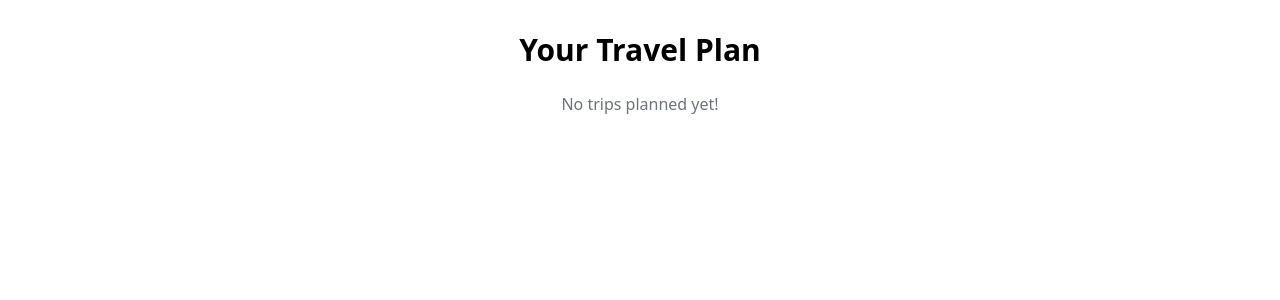
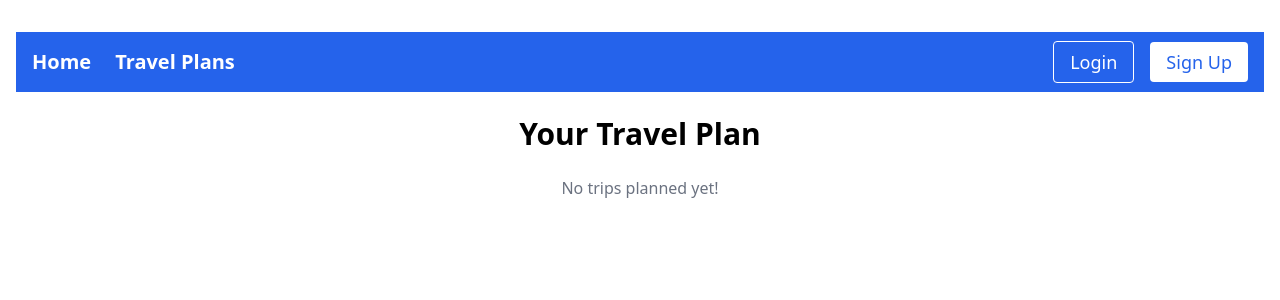
Before and after one commit to afigard/wandergoal, a Next.js app: page /plan in a window 1280 px wide. Shown: the top 300 px of the page. Built offline with nearby package versions, Linux system fonts and the light colour scheme.

Commit message:
✨ Header

```diff
--- /dev/null
+++ b/components/Header.js
@@ -0,0 +1,66 @@
+import { useState, useEffect } from "react";
+import Link from "next/link";
+import { useRouter } from "next/router";
+
+const Header = () => {
+  const router = useRouter();
+  const [isAuthenticated, setIsAuthenticated] = useState(false);
+
+  // Check if the user is authenticated
+  useEffect(() => {
+    const token = localStorage.getItem("token");
+    if (token) {
+      setIsAuthenticated(true);
+    }
+  }, []);
+
+  // Handle logout
+  const handleLogout = () => {
+    localStorage.removeItem("token");
+    setIsAuthenticated(false);
+    router.push("/login");
+  };
+
+  return (
+    <header className="bg-blue-600 text-white p-4 mb-6">
+      <div className="container mx-auto flex flex-col sm:flex-row justify-between items-center space-y-4 sm:space-y-0">
+        <div className="flex flex-col sm:flex-row space-y-2 sm:space-y-0 sm:space-x-6">
+          <Link href="/" className="text-lg sm:text-xl font-bold">
+            Home
+          </Link>
+          <Link href="/plan" className="text-lg sm:text-xl font-bold">
+            Travel Plans
+          </Link>
+        </div>
+
+        <div className="space-y-2 sm:space-y-0 sm:space-x-4">
+          {!isAuthenticated ? (
+            <>
+              <Link
+                href="/login"
+                className="text-lg border border-white px-3 py-2 rounded sm:px-4"
+              >
+                Login
+              </Link>
+              <Link
+                href="/signup"
+                className="text-lg bg-white text-blue-600 px-3 py-2 rounded sm:px-4"
+              >
+                Sign Up
+              </Link>
+            </>
+          ) : (
+            <button
+              onClick={handleLogout}
+              className="bg-red-600 text-white px-3 py-2 rounded sm:px-4"
+            >
+              Logout
+            </button>
+          )}
+        </div>
+      </div>
+    </header>
+  );
+};
+
+export default Header;
--- a/pages/index.js
+++ b/pages/index.js
@@ -1,15 +1,14 @@
 import { useEffect, useState } from "react";
 import { useRouter } from "next/router";
+import Header from "../components/Header";
 import TravelForm from "../components/TravelForm";
 
 export default function Home() {
   const router = useRouter();
   const [isAuthenticated, setIsAuthenticated] = useState(false);
 
-  // Check if the user is authenticated
   useEffect(() => {
     const token = localStorage.getItem("token");
-
     if (!token) {
       router.push("/login");
     } else {
@@ -23,6 +22,7 @@ export default function Home() {
 
   return (
     <div className="container mx-auto px-4 py-8">
+      <Header />
       <h1 className="text-3xl font-bold text-center mb-6">
         WanderGoal: Plan Your Adventures
       </h1>
--- a/pages/plan.js
+++ b/pages/plan.js
@@ -1,4 +1,5 @@
 import { useRouter } from "next/router";
+import Header from "../components/Header";
 import TravelPlan from "../components/TravelPlan";
 
 export default function Plan() {
@@ -7,6 +8,7 @@ export default function Plan() {
 
   return (
     <div className="container mx-auto px-4 py-8">
+      <Header />
       <h1 className="text-3xl font-bold mb-6 text-center">Your Travel Plan</h1>
       <TravelPlan trips={trips} />
     </div>
```
